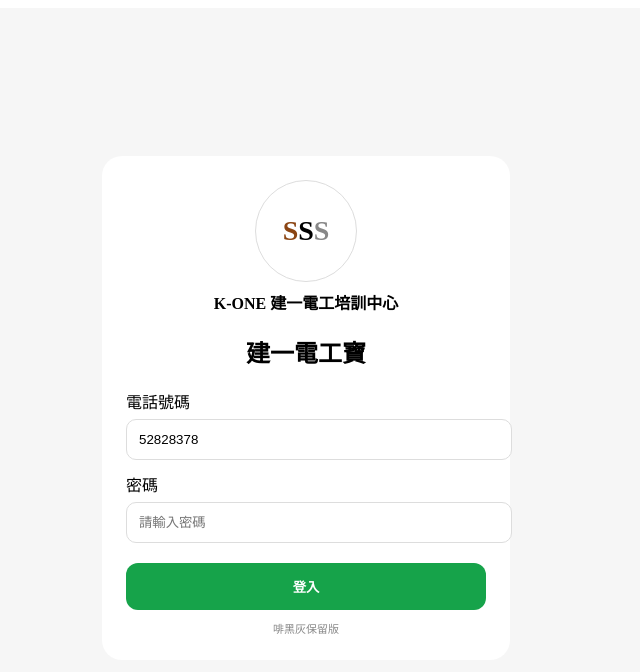
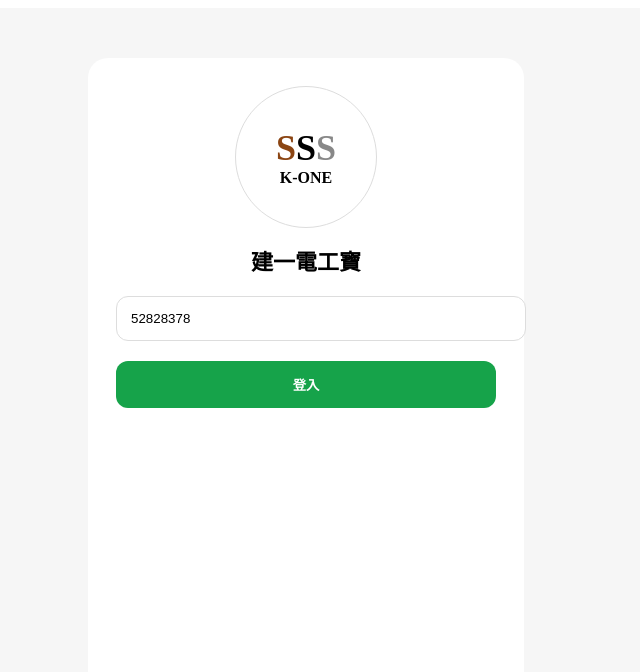
Before and after one commit to terrotkone/K-1ome.fix, a Next.js app: page / in a window 1280 px wide. Shown: the top 672 px of the page, without its empty margins (334-974 px from the left). Built offline with nearby package versions, Linux system fonts and the light colour scheme.

Commit message:
Refactor login logic and update UI components

```diff
--- a/app/page.js
+++ b/app/page.js
@@ -1,79 +1,21 @@
 'use client'
 import { useState, useEffect } from 'react'
-
-const QUESTIONS = [
-  { q:"根據香港電力條例，低壓裝置的絕緣電阻測試，最低應為多少兆歐(MΩ)？", opts:{A:"0.5 MΩ",B:"1.0 MΩ",C:"2.0 MΩ",D:"5.0 MΩ"}, a:"B", tip:"依據《電力(接線)規例》第20條，不少於 1.0 MΩ" },
-  { q:"住宅配電箱安裝時必須進行的測試？", opts:{A:"導通測試",B:"絕緣電阻測試",C:"接地電阻測試",D:"RCD測試"}, a:"B", tip:"絕緣電阻測試為法定必須" },
-  { q:"香港單相標準電壓？", opts:{A:"110V",B:"200V",C:"220V",D:"380V"}, a:"C", tip:"香港單相 220V" },
-  { q:"RCD 全寫？", opts:{A:"Residual Current Device",B:"Remote Control Device",C:"Rated Current Device",D:"Resistance Device"}, a:"A", tip:"漏電斷路器" },
-]
-
 export default function Page(){
  const [logged,setLogged]=useState(false)
  const [phone,setPhone]=useState('52828378')
-  const [i,setI]=useState(0)
-  const [pick,setPick]=useState(null)
-
-  useEffect(()=>{
-    if(typeof window!=='undefined' && localStorage.getItem('kone_phone')) setLogged(true)
-  },[])
-
-  const login = ()=>{
-    localStorage.setItem('kone_phone', phone)
-    setLogged(true)
-  }
-
+ useEffect(()=>{ if(localStorage.getItem('kone_phone')) setLogged(true)},[])
  if(!logged){
-    return (
-      <div style={{minHeight:'100vh', background:'#f6f6f6', display:'flex', alignItems:'center', justifyContent:'center'}}>
-        <div style={{width:360, background:'white', borderRadius:20, padding:24}}>
-          <div style={{textAlign:'center'}}>
-            <div style={{width:100,height:100, margin:'0 auto', borderRadius:'50%', border:'1px solid #ddd', display:'flex', alignItems:'center', justifyContent:'center', fontWeight:900, fontSize:28}}>
-              <span style={{color:'#8B4513'}}>S</span><span style={{color:'black'}}>S</span><span style={{color:'#888'}}>S</span>
+  return <div style={{minHeight:'100vh', background:'#f6f6f6', display:'flex', justifyContent:'center', paddingTop:50}}>
+   <div style={{width:380, background:'white', borderRadius:20, padding:28, textAlign:'center'}}>
+    <div style={{width:140,height:140,margin:'0 auto',borderRadius:'50%',border:'1px solid #ddd',display:'flex',alignItems:'center',justifyContent:'center',flexDirection:'column'}}>
+     <div style={{fontWeight:900,fontSize:36}}><span style={{color:'#8B4513'}}>S</span><span style={{color:'black'}}>S</span><span style={{color:'#888'}}>S</span></div>
+     <div style={{fontWeight:900}}>K-ONE</div>
     </div>
-            <div style={{fontWeight:900, marginTop:8}}>K-ONE 建一電工培訓中心</div>
-            <h2>建一電工寶</h2>
-          </div>
-          <div>電話號碼</div>
-          <input value={phone} onChange={e=>setPhone(e.target.value)} style={{width:'100%', padding:12, borderRadius:10, border:'1px solid #ddd', marginTop:6}}/>
-          <div style={{marginTop:12}}>密碼</div>
-          <input type="password" placeholder="請輸入密碼" style={{width:'100%', padding:12, borderRadius:10, border:'1px solid #ddd', marginTop:6}}/>
-          <button onClick={login} style={{width:'100%', marginTop:20, padding:14, borderRadius:12, background:'#16a34a', color:'white', border:0, fontWeight:700}}>登入</button>
-          <div style={{fontSize:11, color:'#888', marginTop:10, textAlign:'center'}}>啡黑灰保留版</div>
+    <div style={{fontWeight:900,marginTop:16,fontSize:22}}>建一電工寶</div>
+    <input value={phone} onChange={e=>setPhone(e.target.value)} style={{width:'100%',padding:14,borderRadius:12,border:'1px solid #ddd',marginTop:20}}/>
+    <button onClick={()=>{localStorage.setItem('kone_phone',phone); setLogged(true)}} style={{width:'100%',marginTop:20,padding:14,borderRadius:12,background:'#16a34a',color:'white',border:0,fontWeight:700}}>登入</button>
    </div>
   </div>
-    )
  }
-
-  const cur = QUESTIONS[i]
-  return (
-    <div style={{maxWidth:460, margin:'0 auto', background:'#f5faf6', minHeight:'100vh'}}>
-      <div style={{background:'white', padding:14, display:'flex', justifyContent:'space-between', alignItems:'center'}}>
-        <div style={{fontWeight:900}}><span style={{color:'#8B4513'}}>S</span><span style={{color:'black'}}>S</span><span style={{color:'#888'}}>S</span> K-ONE</div>
-        <span>👤</span>
-      </div>
-      <div style={{margin:12, background:'linear-gradient(90deg,#1aaf5d,#2ecc71)', borderRadius:14, padding:16, color:'white', display:'flex', justifyContent:'space-between'}}>
-        <div><div style={{fontSize:20, fontWeight:900}}>練習測驗</div><div style={{fontSize:12}}>低壓裝置 · 電力條例模擬測試</div></div>
-        <div style={{background:'white', color:'#0f9d58', borderRadius:20, padding:'6px 12px'}}>{i+1} / {QUESTIONS.length} 題</div>
-      </div>
-      <div style={{margin:12, background:'white', borderRadius:12, padding:12}}>
-        <div style={{display:'flex', justifyContent:'space-between', fontWeight:700}}><span>答題進度</span><span style={{color:'#0f9d58'}}>{i+1}/{QUESTIONS.length} · {Math.round((i+1)/QUESTIONS.length*100)}% 完成</span></div>
-        <div style={{height:8, background:'#e0f2e9', borderRadius:8, marginTop:8}}><div style={{width:`${(i+1)/QUESTIONS.length*100}%`, height:'100%', background:'#0f9d58'}}/></div>
-      </div>
-      <div style={{margin:12, background:'white', border:'1.5px solid #a5d6a7', borderRadius:14, padding:14}}>
-        <div style={{fontWeight:800}}>第 {i+1} 題</div>
-        <p style={{fontWeight:600}}>{cur.q}</p>
-        {Object.entries(cur.opts).map(([k,v])=>(
-          <button key={k} onClick={()=>setPick(k)} style={{width:'100%', textAlign:'left', padding:12, marginTop:8, borderRadius:10, border: pick===k? '2px solid #0f9d58':'1px solid #ddd', background: (pick && k===cur.a)?'#e8f5e9':'white', display:'flex', justifyContent:'space-between'}}>
-            <span>{k}. {v}</span>{pick && k===cur.a && <span style={{background:'#0f9d58', color:'white', fontSize:10, borderRadius:10, padding:'2px 8px'}}>正確答案 ✓</span>}
-          </button>
-        ))}
-        {pick && <div style={{marginTop:10, background:'#f1f8e9', borderRadius:8, padding:10, fontSize:13}}>💡 提示：{cur.tip}</div>}
-        <div style={{display:'flex', gap:10, marginTop:14}}>
-          <button onClick={()=>{if(i>0){setI(i-1); setPick(null)}}} style={{flex:1, padding:12, borderRadius:10, border:'1px solid #0f9d58', background:'white', color:'#0f9d58'}}>← 上一題</button>
-          <button onClick={()=>{if(i<QUESTIONS.length-1){setI(i+1); setPick(null)}}} style={{flex:1, padding:12, borderRadius:10, background:'#0f9d58', color:'white', border:0}}>下一題 →</button>
-        </div>
-      </div>
-    </div>
-  )
+ return <div style={{padding:20,textAlign:'center'}}>登入成功！練習頁稍後加返</div>
 }
```
Lines whose indentation alone changed are shown as unchanged.
